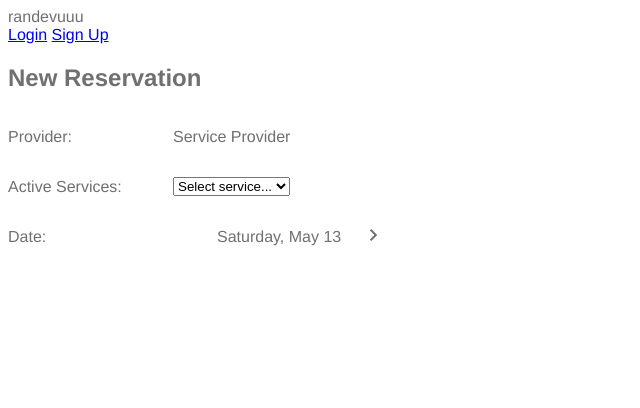
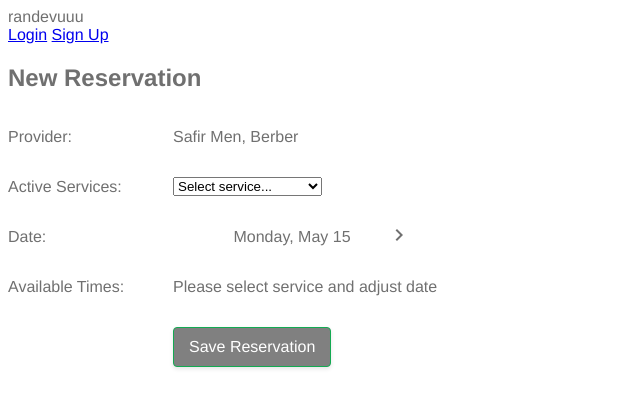
Before and after one commit to fatihtt/randevuuu, a Django app: page /new-reservation/1 in a window 1280 px wide. Shown: the top 408 px of the page, without its empty margins (0-640 px from the left). Run offline with Django 4.2, Linux system fonts and the light colour scheme; data comes from the database, SQL or seed files in the repository; both versions use the stored data as it was after the commit.

Commit message:
continuing

```diff
--- a/web/admin.py
+++ b/web/admin.py
@@ -1,6 +1,6 @@
 from django.contrib import admin
 from django.contrib.auth.admin import UserAdmin
-from .models import User, ServiceCategory, Service, Location, Currency, ServiceProvider, AvailableService, Discount, ProviderSettings, Subscriptions, Reservation, Payment, Message, Notification
+from .models import User, ServiceCategory, Service, Location, Currency, ServiceProvider, AvailableService, Discount, ProviderSettings, Subscriptions, Reservation, Payment, Message, Notification, TempDeactivation
 
 # Register your models here.
 admin.site.register(User, UserAdmin)
@@ -17,3 +17,4 @@ admin.site.register(Reservation)
 admin.site.register(Payment)
 admin.site.register(Message)
 admin.site.register(Notification)
+admin.site.register(TempDeactivation)
--- a/web/static/web/layout.js
+++ b/web/static/web/layout.js
@@ -1,4 +1,5 @@
 let gMessageElement;
+let my_token;
 
 // Global message function
 function gMessage(type, message, returnOnClose) {
@@ -63,4 +64,21 @@ function gMessageCloseFunc (e) {
 }
 
 document.addEventListener("DOMContentLoaded", function () {
+    my_token = getCookie('csrftoken');
 });
+
+function getCookie(name) {
+    let cookieValue = null;
+    if (document.cookie && document.cookie !== '') {
+        const cookies = document.cookie.split(';');
+        for (let i = 0; i < cookies.length; i++) {
+            const cookie = cookies[i].trim();
+            // Does this cookie string begin with the name we want?
+            if (cookie.substring(0, name.length + 1) === (name + '=')) {
+                cookieValue = decodeURIComponent(cookie.substring(name.length + 1));
+                break;
+            }
+        }
+    }
+    return cookieValue;
+}
--- a/web/static/web/new-reservation.css
+++ b/web/static/web/new-reservation.css
@@ -3,3 +3,31 @@
     gap:20px;
     align-items: center;
 }
+.date-selection-date {
+    min-width: 150px;
+    text-align: center;
+}
+.div-time-select-main {
+    width: 100%;
+    display: flex;
+    flex-wrap: wrap;
+}
+.div-time-select-out {
+    width: 60px;
+    height: 40px;
+    display: flex;
+    justify-content: center;
+    align-items: center;
+}
+.div-time-select-out.selected {
+    /* background-color: var(--m-green); */
+    border: 1px solid var(--m-green);
+}
+.div-time-select-in {
+    background-color: var(--m-beige);
+    border-radius: 5px;
+    padding: 3px;
+}
+button:disabled {
+    background-color: gray;
+}
--- a/web/static/web/new-reservation.js
+++ b/web/static/web/new-reservation.js
@@ -1,13 +1,186 @@
-let my_token;
 let allowable_dates = ["2023-05-13", "2023-05-14", "2023-05-15"];
+writeAllowableDates();
+// console.log(new Date().toISOString().substring(0, 10));
+
+let cur_date_index = 0;
+let providerId;
+let selectedTime;
+
 document.addEventListener("DOMContentLoaded", function () {
-    writeDate(allowable_dates[0]);
+
+    console.log("provider col: ",  document.querySelector(".provider-col").dataset);
+    providerId = document.querySelector(".provider-col").dataset.id;
+    console.log("providerId: ", providerId);
+
     // eventListeners active service selection event
     document.querySelector("#select-active-services").addEventListener("change", function (e) {
-        // take time_range
+        console.log("selected: ", e.target.value);
+        if (parseInt(e.target.value) === -1) {
+            document.querySelector(".button-out-1").disabled = true;
+            document.querySelector(".time-selection-main").innerHTML = "Please select service and adjust date";
+            selectedTime = null;
+        }
+        else takeAvailableTimes();
     });
+
+    // eventListeners for date buttons
+    document.querySelector(".date-selection-previous").addEventListener("click", function() {
+        cur_date_index--;
+        writeDate(allowable_dates[cur_date_index]);
+    });
+    document.querySelector(".date-selection-next").addEventListener("click", function() {
+        cur_date_index++;
+        writeDate(allowable_dates[cur_date_index]);
+    });
+
+    writeDate(allowable_dates[cur_date_index]);
+
 });
+
+Date.prototype.addDays = function(days) {
+    this.setDate(this.getDate() + parseInt(days));
+    return this;
+};
+
+function writeAllowableDates () {
+    m_now = new Date();
+    if (m_now.getHours() < 12) z = 0;
+    else z = 1;
+    allowable_dates = [];
+    //burdan
+    for (let k = z; k < 3 + z; k++) {
+        allowable_dates.push((new Date(m_now + k * 24 * 60 * 60 * 1000)));
+    }
+    console.log("allowable dates: ", allowable_dates);
+}
 function writeDate (date) {
+
+    // Adjust previous and next button visibilities
+
+    if ( cur_date_index > 0) document.querySelector(".date-selection-previous").classList.remove("vis-hidden");
+    else document.querySelector(".date-selection-previous").classList.add("vis-hidden");
+
+    if (cur_date_index + 1 < allowable_dates.length) document.querySelector(".date-selection-next").classList.remove("vis-hidden");
+    else document.querySelector(".date-selection-next").classList.add("vis-hidden");
+
+    // Write date
     const options = { weekday: 'long', month: 'long', day: 'numeric' };
     document.querySelector(".date-selection-date").innerHTML= (new Date(date)).toLocaleDateString("en-EN", options);
+
+    takeAvailableTimes();
 }
+
+function takeAvailableTimes() {
+    try {
+        gMessage("information", "loading");
+        if (!providerId) throw "No provider given.";
+
+        const aServiceId = parseInt(document.querySelector("#select-active-services").value);
+
+        if (aServiceId > 0) {
+
+            console.log("sending date: ", allowable_dates[cur_date_index]);
+            let fetchStatus = null;
+            fetch("/get-available-times", {
+                method: "POST",
+                headers: {'X-CSRFToken': my_token},
+                mode: 'same-origin',
+                body: JSON.stringify({
+                    provider_id: parseInt(providerId),
+                    date: allowable_dates[cur_date_index],
+                    a_service_id: aServiceId
+                })
+            }).then(response => {
+                fetchStatus = response.status;
+                return response.json();
+            }).then(result => {
+                if (fetchStatus != 201) {
+                    throw result.message
+                }
+                else {
+                    // reservation cancelation succeeded
+                    gMessageCloseFunc();
+                    showAvailableDateTime(result.available_hours);
+                }
+            }).catch(err => {
+                console.log(err);
+                gMessage("alert", `Error: ${err}`);
+            });
+        }
+        else {
+            gMessageCloseFunc();
+        }
+
+    } catch (err) {
+        console.log("Program error. ", err);
+        gMessage("alert", `Error. ${err}`)
+    }
+}
+
+function showAvailableDateTime (timeArray) {
+    try {
+        // get duration minutes of selected service
+        const serviceSelect = document.querySelector("#select-active-services");
+        duration_min = serviceSelect.options[serviceSelect.selectedIndex].dataset.duration;
+
+        // adjust html of token times
+        let timesHtml = `<div class="div-time-select-main">`;
+        if (timeArray.length === 0) timesHtml += "<span style='color: red'>No available time on selected date.</span>";
+
+        for (time of timeArray) {
+            times = time;
+            if (time.toString().length === 1) times = "0" + time;
+            timesHtml += `
+                <div data-time="${times}:00" class="div-time-select-out pointer">
+                    <div class="div-time-select-in">
+                        ${times}:00
+                    </div>
+                </div>
+                `;
+            if (duration_min <= 30) {
+                timesHtml += `
+                <div data-time="${times}:30" class="div-time-select-out pointer">
+                    <div class="div-time-select-in">
+                        ${times}:30
+                    </div>
+                </div>
+                `;
+            }
+        }
+        timesHtml += "</div>"
+
+        // write adjusted html to proper div
+        document.querySelector(".time-selection-main").innerHTML = timesHtml;
+
+        // add eventListeners for new embedded time selection elements
+        addEventListenersToTimeSelectors();
+    } catch (err) {
+        console.log("Program Error. ", err);
+        gMessage("alert", `Error. ${err}`);
+    }
+}
+function addEventListenersToTimeSelectors () {
+    // take time selection elements
+    const timeElements = document.querySelectorAll(".div-time-select-out");
+
+    // for each element define eventListener
+    for (const timeElement of timeElements) {
+        timeElement.addEventListener("click", function (e) {
+            // collect all time selection elements and remove selection
+            const m_timeElements = document.querySelectorAll(".div-time-select-out");
+            for (const m_timeElement of m_timeElements) {
+                m_timeElement.classList.remove("selected");
+            }
+
+            // make clicked element selected
+            e.target.parentElement.classList.add("selected");
+
+            // adjust global selectedTime variable
+            selectedTime = e.target.innerText;
+
+            // enable save button
+            document.querySelector(".button-out-1").disabled = false;
+            console.log("selectedTime: ", selectedTime);
+        });
+    }
+}
--- a/web/templates/web/new-reservation.html
+++ b/web/templates/web/new-reservation.html
@@ -20,7 +20,7 @@
                     <div class="col">
                         Provider:
                     </div>
-                    <div class="col">
+                    <div data-id="{{ provider.id }}" class="col provider-col">
                         {{ provider.name }}
                     </div>
                 </div>
@@ -32,7 +32,7 @@
                         <select name="select-active-services" id="select-active-services">
                             <option value="-1">Select service...</option>
                             {% for active_service in active_services %}
-                            <option value="{{active_service.id}}">{{ active_service.name }}</option>
+                            <option data-duration="{{ active_service.duration_min }}" value="{{active_service.id}}">{{ active_service.name }}</option>
                             {% empty %}
                             <option value="-1">No active services</option>
                             {% endfor %}
@@ -57,7 +57,26 @@
                         </div>
                     </div>
                 </div>
+                <div class="row">
+                    <div class="col">Available Times:</div>
+                    <div class="col time-selection-main">
+                        Please select service and adjust date
+                    </div>
+                </div>
+                <div class="row">
+                    <div class="col"></div>
+                    <div class="col actions">
+                        <button data-id="{{ res.id }}" disabled class="button-out-1 button-color-green">
+                            Save Reservation
+                        </button>
+                    </div>
+                </div>
             </form>
         </div>
     </div>
+    {% if message %}
+        <script>
+            gMessage("alert", "{{ message }}", "/");
+        </script>
+    {% endif %}
 {% endblock %}
--- a/web/urls.py
+++ b/web/urls.py
@@ -12,5 +12,6 @@ urlpatterns = [
     path("subscribe", views.view_subscribe, name="subscribe"),
     path("unsubscribe", views.unsubscribe, name="unsubscribe"),
     path("cancel-reservation", views.cancel_reservation, name="cancel-reservation"),
-    path("new-reservation/<int:provider_id>", views.view_new_reservation, name="new-reservation")
+    path("new-reservation/<int:provider_id>", views.view_new_reservation, name="new-reservation"),
+    path("get-available-times", views.get_available_times, name="get-available-times")
 ]
--- a/web/views.py
+++ b/web/views.py
@@ -9,8 +9,9 @@ from django.core import serializers
 from django.db.models import Q
 import json
 from datetime import datetime
+from dateutil import parser
 
-from .models import User, Reservation, Subscriptions, ServiceProvider, AvailableService, Payment
+from .models import User, Reservation, Subscriptions, ServiceProvider, AvailableService, Payment, TempDeactivation
 
 # Create your views here.
 def index(request):
@@ -283,14 +284,43 @@ def view_provider(request, provider_id):
 
 def view_new_reservation(request, provider_id):
 
-    provider = {"name": "Service Provider"}
+    try:
+        # provider = {"id": 1,"name": "Service Provider"}
+        provider = None
+        if not provider_id:
+            raise Exception("No provider detected")
 
-    active_services = [{"id": 1, "name": "Headcut"}, {"id": 2, "name": "Beardcut"}]
+        try:
+            provider = ServiceProvider.objects.get(id=provider_id)
+        except:
+            raise Exception("No provider")
 
-    return render(request, "web/new-reservation.html", {
-        "provider": provider,
-        "active_services": active_services
-    })
+        provider_cooked = {
+            "id": provider.id,
+            "name": provider.name
+        }
+        print("provider: ", provider_cooked)
+
+        active_services = AvailableService.objects.filter(provider=provider)
+
+        active_services_cooked = []
+        for active_service in active_services:
+            service = {
+                "id": active_service.id,
+                "name": active_service.service.name,
+                "duration_min": active_service.time_range.seconds // 60,
+            }
+            active_services_cooked.append(service)
+
+        return render(request, "web/new-reservation.html", {
+            "provider": provider_cooked,
+            "active_services": active_services_cooked
+        })
+    except Exception as e:
+        print("Error. ", str(e))
+        return render(request, "web/new-reservation.html", {
+            "message": str(e)
+        })
 
 def view_subscribe(request):
     try:
@@ -433,6 +463,7 @@ def cancel_reservation(request):
         # Check reservation last 24h
         remaining = m_reservation.start_time.replace(tzinfo=None) - datetime.now()
 
+        # Cancel reservation
         if remaining.days > 0:
             m_reservation.active = False
             m_reservation.deactivation_time = datetime.now()
@@ -440,8 +471,77 @@ def cancel_reservation(request):
 
             return JsonResponse({"succeed": 0, "message": "reservation canceled"}, status=201)
         else:
-            raise Exception("No time for cancelation.")
+            raise Exception("No enough time for cancelation.")
 
 
     except Exception as e:
         return JsonResponse({"succeed": 1, "error": str(e)}, status=401)
+
+def get_available_times(request):
+    try:
+        # check authorization
+        if not request.user.is_authenticated:
+            raise Exception("No authorization.")
+
+        # take - check provider
+        m_provider = None
+        m_provider_id = json.loads(request.body.decode('utf-8'))["provider_id"]
+        try:
+            m_provider = ServiceProvider.objects.get(id=m_provider_id)
+        except:
+            raise Exception("No provider")
+
+        # take - check date
+        m_date = json.loads(request.body.decode('utf-8'))["date"]
+        try:
+            m_date = parser.parse(m_date)
+        except:
+            raise Exception("No valid date came.")
+
+        # take - check choosen service
+        m_available_service = None
+        m_available_service_id = json.loads(request.body.decode('utf-8'))["a_service_id"]
+        try:
+            m_available_service = AvailableService.objects.get(id=m_available_service_id, provider=m_provider)
+        except:
+            raise Exception("Wrong service identification.")
+
+        # ctrl user is subscriber
+        if m_provider.subscriptions.filter(customer=request.user, deactivate_time=None).exclude(approve_time=None).count() != 1:
+            raise Exception("No proper subscription")
+
+        # take reservations specified date
+        active_reservations = Reservation.objects.filter(service__provider=m_provider, start_time__date=m_date)
+
+        # take scheme for specified date
+        scheme_hours = json.loads(m_available_service.weekly_scheme)[m_date.weekday()]
+
+        print("scheme hours at start: ", scheme_hours)
+
+        # eliminate hours over temp_deactivations
+        if m_provider.temp_deactivations.filter(deactive_date=m_date, hours=None).count() > 0:
+            scheme_hours = []
+        else:
+            temp_deactivations_of_day = m_provider.temp_deactivations.filter(deactive_date=m_date).exclude(hours=None)
+            if temp_deactivations_of_day.count() == 1:
+                for hour in json.loads(temp_deactivations_of_day.first().hours):
+                    if hour in scheme_hours: scheme_hours.remove(hour)
+
+        print("scheme hours after temp deactivations: ", scheme_hours)
+
+        # eliminate hours of current reservations
+        for m_hour in scheme_hours:
+            capacity_point = m_provider.service_capacity * 60
+            hour_active_reservations = active_reservations.filter(start_time__hour=m_hour)
+            for hour_active_reservation in hour_active_reservations:
+                capacity_point = capacity_point - (hour_active_reservation.service.time_range.seconds // 60)
+
+            if not capacity_point > (m_available_service.time_range.seconds//60):
+                scheme_hours.remove(m_hour)
+
+        print("scheme hours after active reservations: ", scheme_hours)
+
+        # send proper times
+        return JsonResponse({"succeed": 0, "available_hours": scheme_hours}, status=201)
+    except Exception as e:
+        return JsonResponse({"succeed": 1, "message": str(e)}, status=401)
```
Also changed, not shown: web/models.py (+10 -0 lines), web/static/web/index.js (+0 -18 lines), web/static/web/provider.js (+1 -18 lines), web/static/web/reservation.js (+1 -18 lines), db.sqlite3, web/migrations/0015_serviceprovider_service_capacity.py (added), web/migrations/0016_tempdeactivation.py (added), web/migrations/0017_tempdeactivation_deactive_date_and_more.py (added).
